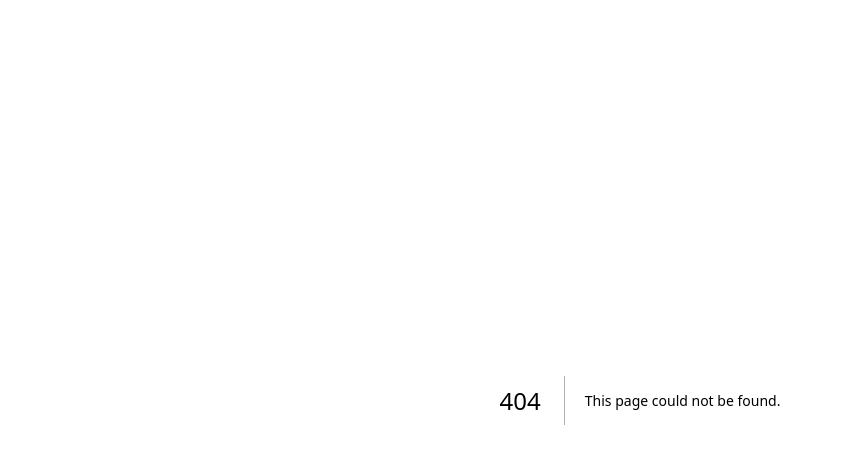
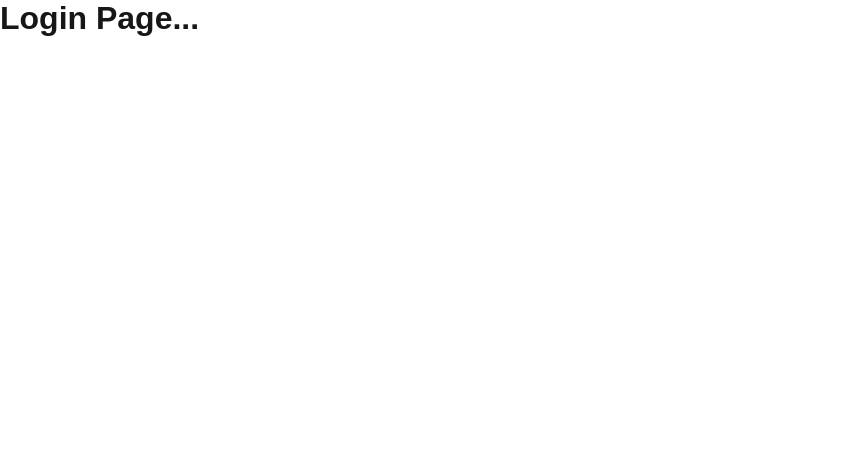
Before and after one commit to fhabhishektiwari/blog_nextjs, a Next.js app: page /login in a window 1280 px wide. Before the commit this address had no page. Shown: the top 464 px of the page, without its empty margins (0-841 px from the left). Built offline with nearby package versions, Linux system fonts and the light colour scheme.

Commit message:
added Basic Routing(file based routing)

```diff
--- /dev/null
+++ b/src/app/login/page.js
@@ -0,0 +1,9 @@
+const Login = () => {
+  return (
+    <>
+      <h1>Login Page...</h1>
+    </>
+  );
+};
+
+export default Login;
```
Also changed, not shown: src/app/about/page.js (added, +9 -0 lines).
